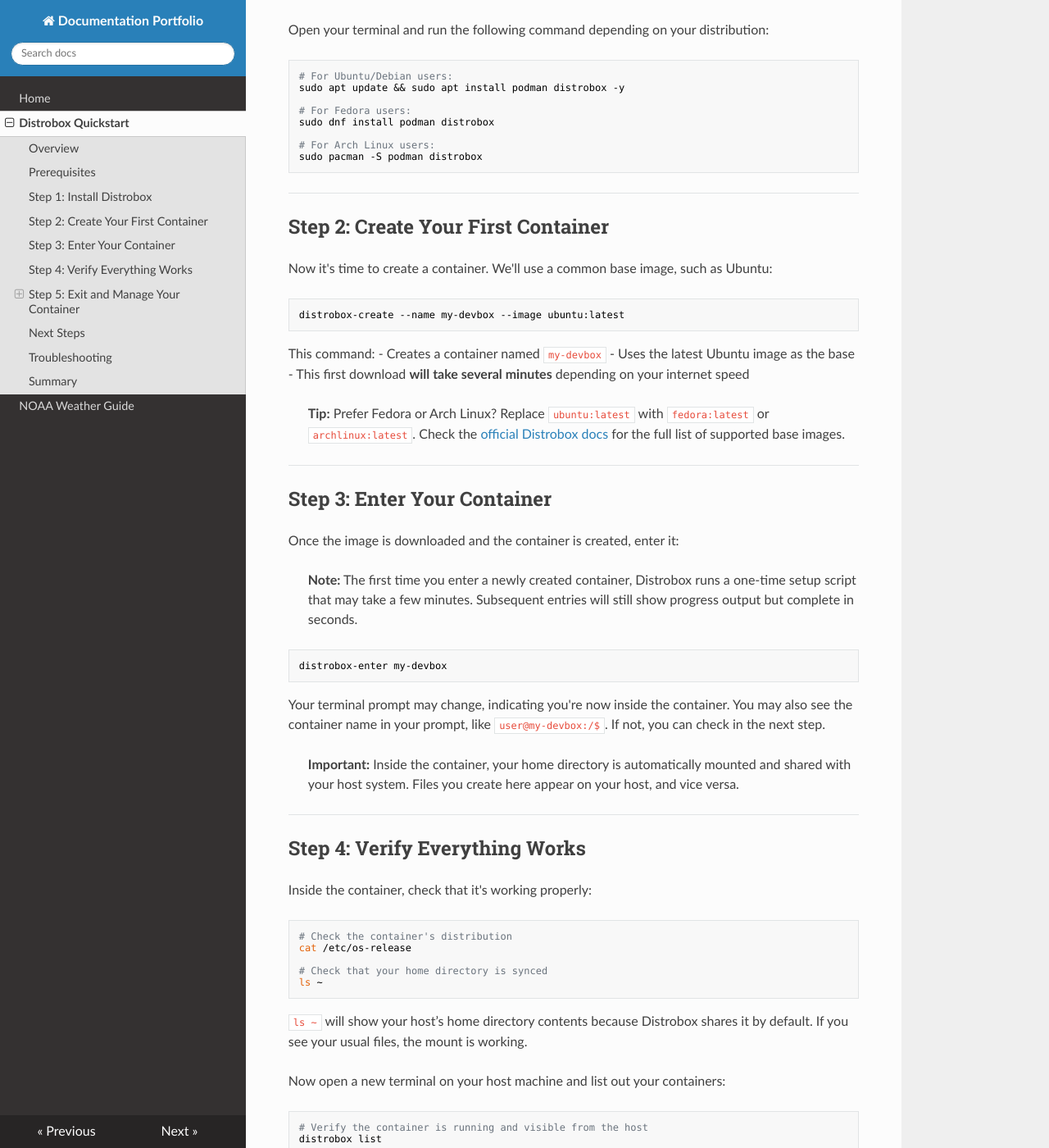
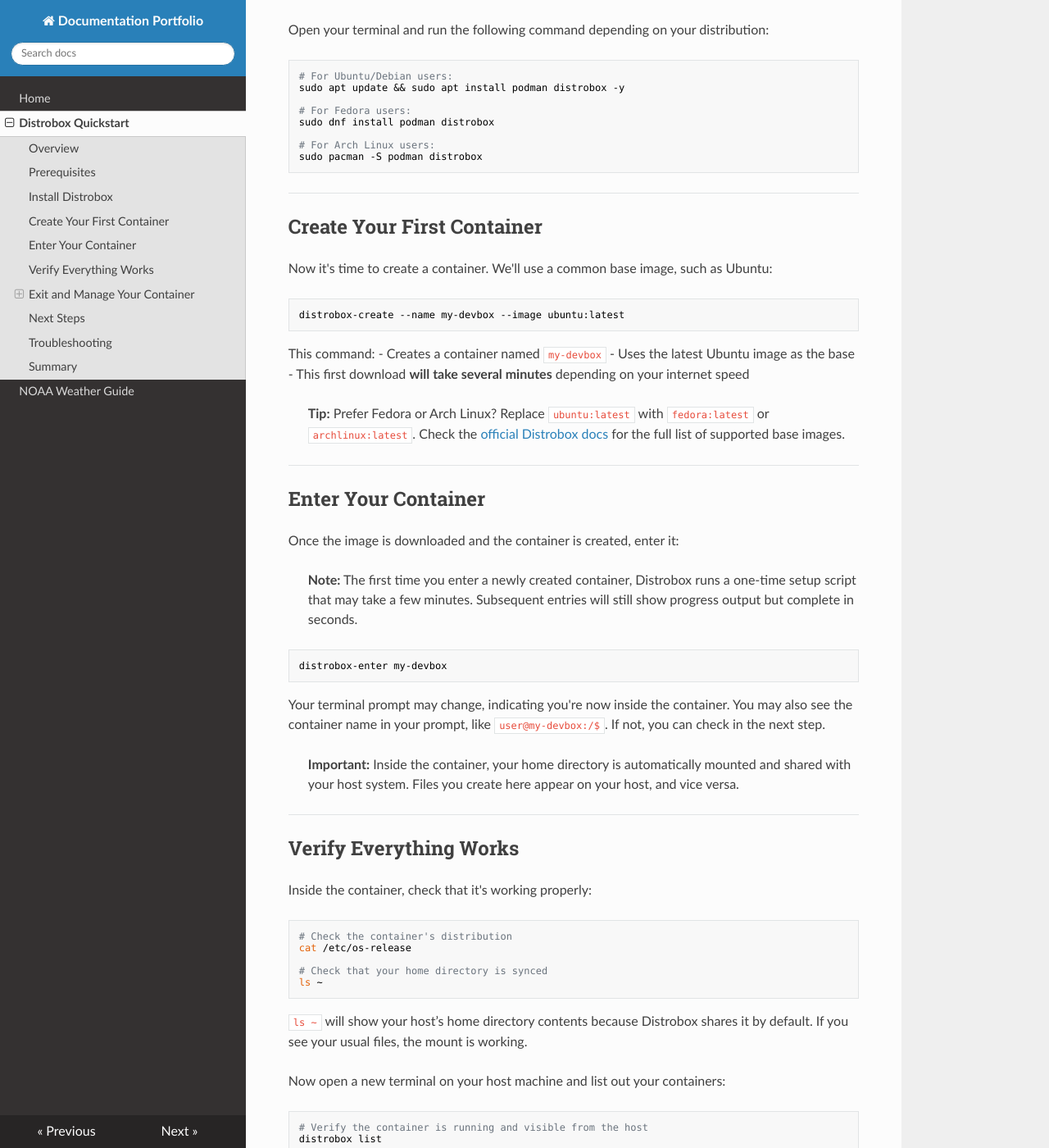
Before and after one commit to jtran4481/docs-portfolio, an MkDocs documentation site: the page built from docs/01-distrobox-quickstart/distrobox-quickstart.md, in a window 1280 px wide and 1400 px high, scrolled down 992 px. Shown: the whole window at 82% size. Built offline with MkDocs 1.6.1, drawn with Linux system fonts in a browser that asks for light colours; nearby versions of some CDN libraries; some of the changed text lies outside the part shown.

Commit message:
docs: remove section numbers from headings

```diff
--- a/docs/01-distrobox-quickstart/distrobox-quickstart.md
+++ b/docs/01-distrobox-quickstart/distrobox-quickstart.md
@@ -33,7 +33,7 @@ Before you begin, make sure you have:
 
 ---
 
-## Step 1: Install Distrobox
+## Install Distrobox
 
 Open your terminal and run the following command depending on your distribution:
 
@@ -50,7 +50,7 @@ sudo pacman -S podman distrobox
 
 ---
 
-## Step 2: Create Your First Container
+## Create Your First Container
 
 Now it's time to create a container. We'll use a common base image, such as Ubuntu:
 
@@ -67,7 +67,7 @@ This command:
 
 ---
 
-## Step 3: Enter Your Container
+## Enter Your Container
 
 Once the image is downloaded and the container is created, enter it:
 
@@ -83,7 +83,7 @@ Your terminal prompt may change, indicating you're now inside the container. You
 
 ---
 
-## Step 4: Verify Everything Works
+## Verify Everything Works
 
 Inside the container, check that it's working properly:
 
@@ -106,7 +106,7 @@ distrobox list
 
 ---
 
-## Step 5: Exit and Manage Your Container
+## Exit and Manage Your Container
 
 To exit the container and return to your host, go back to the terminal with your container running and enter:
 
--- a/docs/02-noaa-weather-guide/noaa-weather-guide.md
+++ b/docs/02-noaa-weather-guide/noaa-weather-guide.md
@@ -27,7 +27,7 @@ We’ll use Boise, Idaho (lat `43.6150`, lon `-116.2023`) as our running example
 
 ---
 
-## Step 1: Convert Coordinates to a Grid Point
+## Convert Coordinates to a Grid Point
 
 The NWS API organizes weather data by grid points, not arbitrary coordinates. You must first transform your latitude/longitude into a grid point via the `/points` endpoint.
 
@@ -73,7 +73,7 @@ The API returns a large JSON object. The most important parts are:
 
 ---
 
-## Step 2: Fetch the 7‑Day Forecast
+## Fetch the 7‑Day Forecast
 
 Now that you have the `forecast` URL from Step 1, make a second request to retrieve the detailed weather data.
 
```
